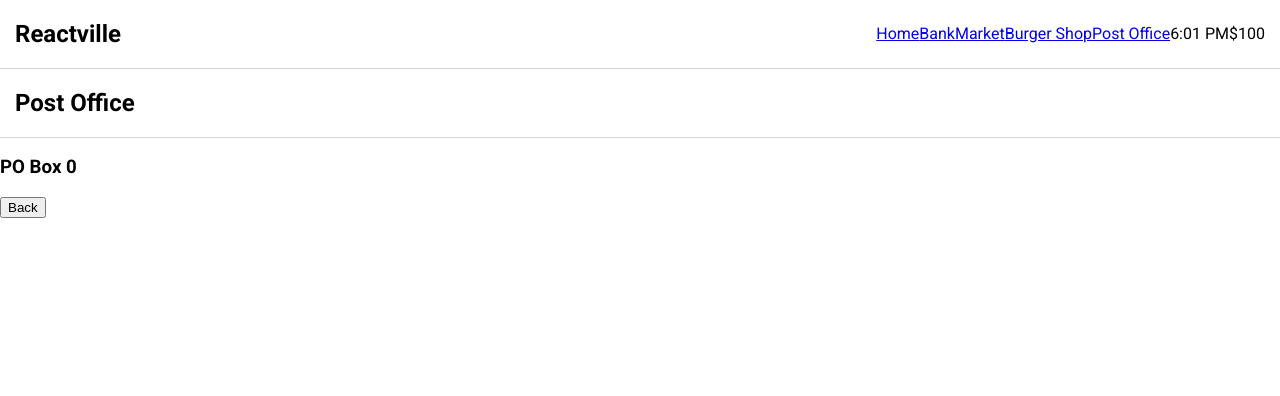
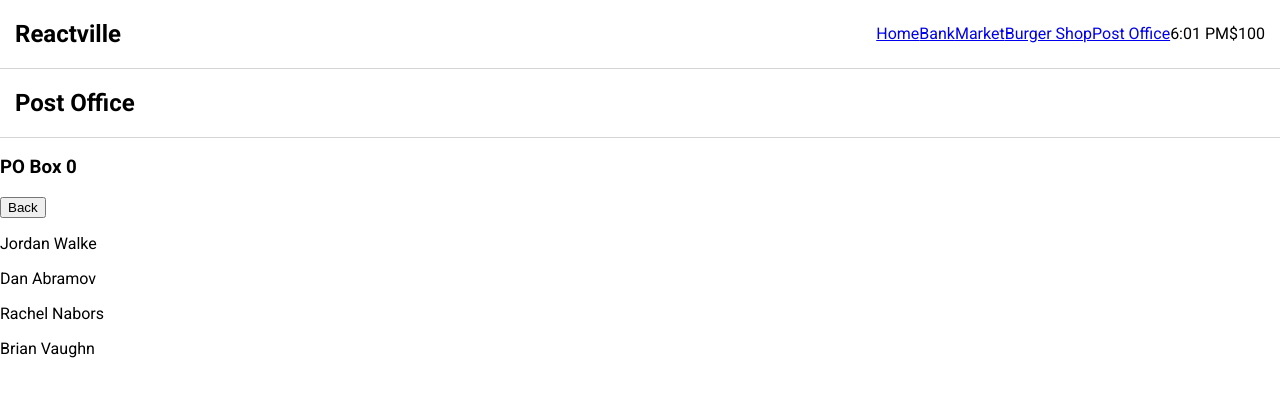
Before and after one commit to whlong1/reactville, a React (Create React App) app: page /postoffice/0 in a window 1280 px wide. Shown: the top 396 px of the page. Built offline with nearby package versions, Linux system fonts and the light colour scheme.

Commit message:
incorporate letters component

```diff
--- a/src/PostOffice/Box.jsx
+++ b/src/PostOffice/Box.jsx
@@ -3,13 +3,23 @@ import { useParams, useNavigate } from "react-router"
 import Letters from "./Letters"
 
 const Box = (props) => {
+  const navigate = useNavigate()
   const { boxNo } = useParams()
-  const navigate = useNavigate()
+  const poBox = props.boxes[boxNo]
+  console.log('This boxes letters', poBox.letters)
 
   return (
     <div>
       <h3>PO Box {boxNo}</h3>
       <button onClick={() => navigate(-1)}>Back</button>
+      <section>
+        {poBox.boxHolders.map((holder, idx) => (
+          <p key={idx}>{holder}</p>
+        ))}
+      </section>
+
+      <Letters letterIds={poBox.letters} letters={props.letters} />
+
     </div>
   )
 }
--- a/src/PostOffice/Boxes.jsx
+++ b/src/PostOffice/BoxList.jsx
@@ -1,7 +1,7 @@
 import React from "react"
 import { Link } from "react-router-dom"
 
-const Boxes = (props) => {
+const BoxList = (props) => {
   const boxList = Object.keys(props.boxes)
 
   return (
@@ -14,4 +14,4 @@ const Boxes = (props) => {
   )
 }
 
-export default Boxes
+export default BoxList
--- a/src/PostOffice/PostOffice.jsx
+++ b/src/PostOffice/PostOffice.jsx
@@ -4,7 +4,7 @@ import './mail.css'
 
 //Components
 import Box from "./Box"
-import Boxes from "./Boxes"
+import BoxList from "./BoxList"
 // import NewBox from "./NewBox"
 import NewLetter from "./NewLetter"
 
@@ -20,6 +20,7 @@ const PostOffice = (props) => {
 	console.log(boxes, typeof setBoxes)
 	console.log(typeof letters, typeof setLetters)
 
+	console.log('Post Office Render')
 	return (
 		<div className="post-office">
 			<nav>
@@ -28,10 +29,10 @@ const PostOffice = (props) => {
 
 			<Routes>
 				<Route path="/"
-					element={<Boxes boxes={boxes} />}
+					element={<BoxList boxes={boxes} />}
 				/>
 				<Route path="/:boxNo"
-					element={<Box />}
+					element={<Box boxes={boxes} letters={letters} />}
 				/>
 			</Routes>
 		</div>
```
